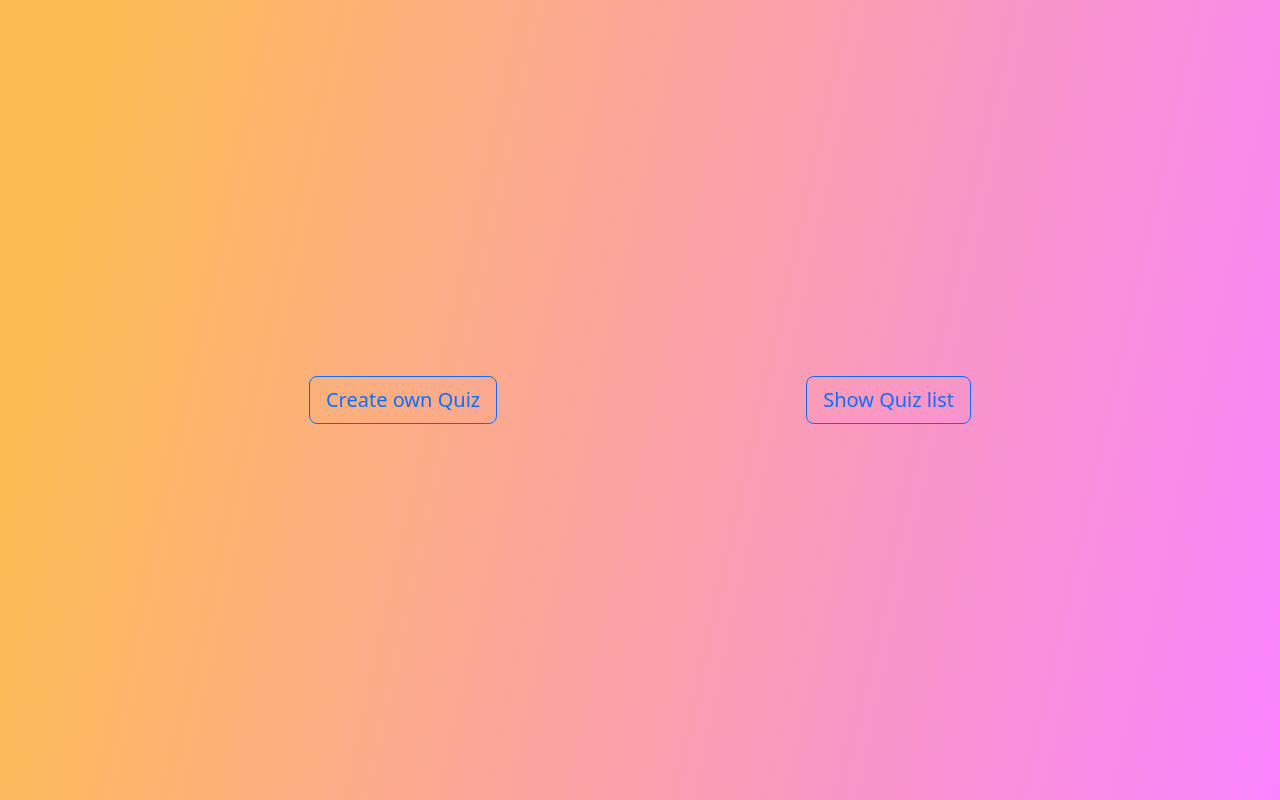
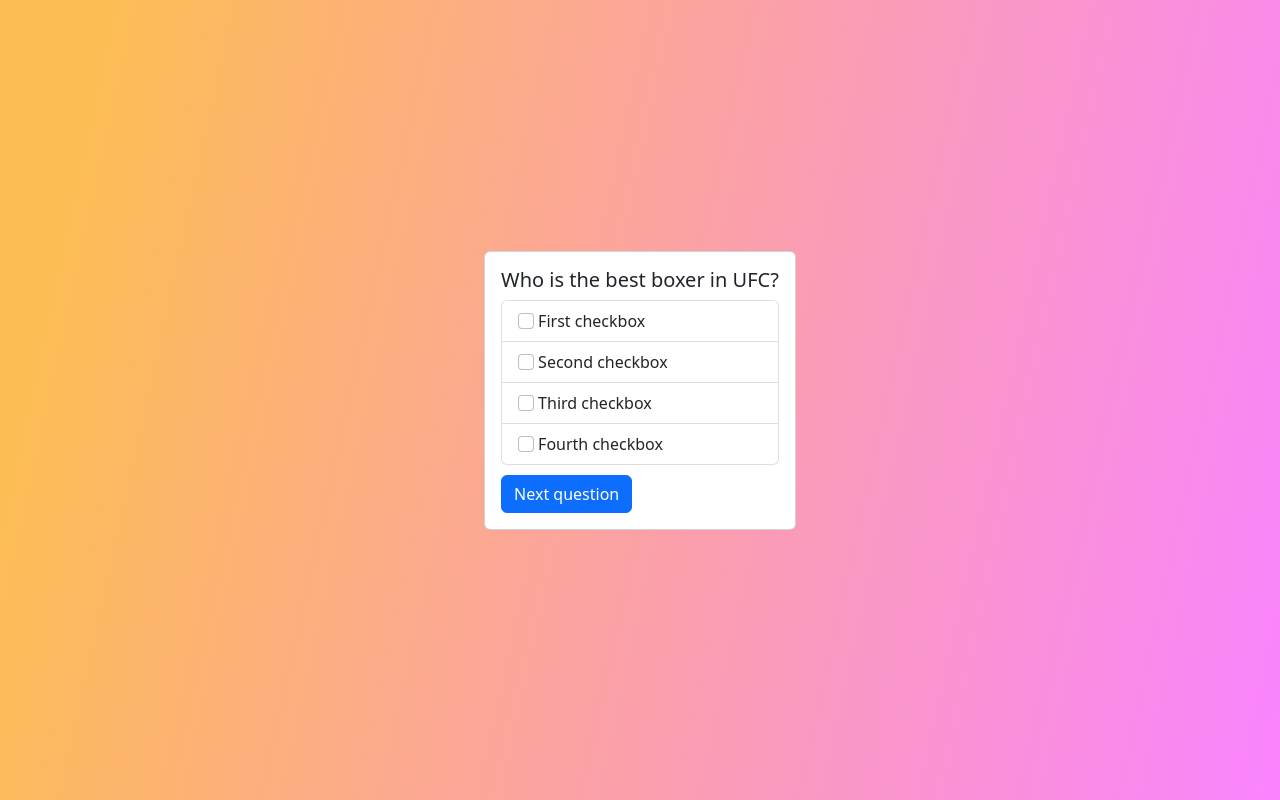
Before and after one commit to Elturanio/quiz-app, a React (Create React App) app: page / in a window 1280 px wide. Built offline with nearby package versions, Linux system fonts and the light colour scheme.

Commit message:
quiz component was added

```diff
--- a/public/index.html
+++ b/public/index.html
@@ -6,7 +6,7 @@
   <meta name="viewport" content="width=device-width, initial-scale=1" />
   <meta name="theme-color" content="#000000" />
   <meta name="description" content="Create your own quiz." />
-  <title>React App</title>
+  <title>Quiz App</title>
 </head>
 
 <body>
--- a/src/components/App.jsx
+++ b/src/components/App.jsx
@@ -1,11 +1,15 @@
 import Main from "./Main";
+import Quiz from "./Quiz";
+import QuizList from "./QuizList";
 import Register from "./Register";
 
 function App() {
   return (
     <div className="app">
-      {/* <Register /> */}
+      {/* <Register />
       <Main />
+      <QuizList /> */}
+      <Quiz />
     </div>
   );
 }
--- a/src/components/Quiz.jsx
+++ b/src/components/Quiz.jsx
@@ -1,7 +1,35 @@
+import "../styles/Quiz.css"
 
 const Quiz = () => {
    return (
-      <div>Quiz</div>
+      <div className="quiz-component">
+         <div className="quiz-some card">
+            <div className="card-body">
+               <h5 className="card-title quiz-title">Who is the best boxer in UFC?</h5>
+               <div className="card-text">
+                  <ul className="list-group quiz-vars">
+                     <li className="list-group-item quiz-var">
+                        <input className="form-check-input me-1" type="checkbox" defaultValue aria-label="..." />
+                        First checkbox
+                     </li>
+                     <li className="list-group-item quiz-var">
+                        <input className="form-check-input me-1" type="checkbox" defaultValue aria-label="..." />
+                        Second checkbox
+                     </li>
+                     <li className="list-group-item quiz-var">
+                        <input className="form-check-input me-1" type="checkbox" defaultValue aria-label="..." />
+                        Third checkbox
+                     </li>
+                     <li className="list-group-item quiz-var">
+                        <input className="form-check-input me-1" type="checkbox" defaultValue aria-label="..." />
+                        Fourth checkbox
+                     </li>
+                  </ul>
+               </div>
+               <button href="#" className="btn btn-primary text-center quiz-btn">Next question</button>
+            </div>
+         </div>
+      </div>
    )
 }
 
--- /dev/null
+++ b/src/components/QuizCard.jsx
@@ -0,0 +1,16 @@
+import "../styles/QuizCard.css"
+const QuizCard = () => {
+   return (
+      <div className="card quizcard-component" style={{ width: '18rem' }}>
+         <img src="https://media.istockphoto.com/vectors/quiz-neon-text-banner-on-brick-wall-questions-team-game-quiz-night-vector-id1223692043" className="card-img-top" alt="..." />
+         <div className="card-body">
+            <h5 className="card-title">Who is the best boxer in the UFC?</h5>
+            <p className="card-text">Some quick example text to build on the card title and make up the bulk of the card's content. lore</p>
+            <button className="btn btn-primary">Try to beat</button>
+         </div>
+      </div>
+
+   )
+}
+
+export default QuizCard
--- a/src/components/QuizList.jsx
+++ b/src/components/QuizList.jsx
@@ -1,7 +1,14 @@
+import "../styles/QuizList.css"
+import QuizCard from "./QuizCard"
 
 const QuizList = () => {
    return (
-      <div>QuizList</div>
+      <div className="quizlist-component">
+         <QuizCard />
+         <QuizCard />
+         <QuizCard />
+         <QuizCard />
+      </div>
    )
 }
 
--- /dev/null
+++ b/src/styles/Quiz.css
@@ -0,0 +1,18 @@
+.quiz-component {
+   padding: 30px;
+   display: flex;
+   flex-direction: row;
+   align-items: center;
+   justify-content: center;
+   flex-wrap: wrap;
+   min-height: 100vh;
+   background-image: linear-gradient(102.4deg, rgba(253, 189, 85, 1) 7.8%, rgba(249, 131, 255, 1) 100.3%);
+}
+
+.quiz-some {
+   margin-bottom: 20px;
+}
+
+.quiz-btn {
+   margin-top: 10px;
+}
--- /dev/null
+++ b/src/styles/QuizCard.css
@@ -0,0 +1,4 @@
+.quizcard-component {
+   margin-bottom: 14px;
+   padding: 5px;
+}
--- /dev/null
+++ b/src/styles/QuizList.css
@@ -0,0 +1,10 @@
+.quizlist-component {
+   padding: 30px;
+   display: flex;
+   flex-direction: row;
+   align-items: flex-start;
+   justify-content: space-between;
+   flex-wrap: wrap;
+   min-height: 100vh;
+   background-image: linear-gradient(102.4deg, rgba(253, 189, 85, 1) 7.8%, rgba(249, 131, 255, 1) 100.3%);
+}
```
